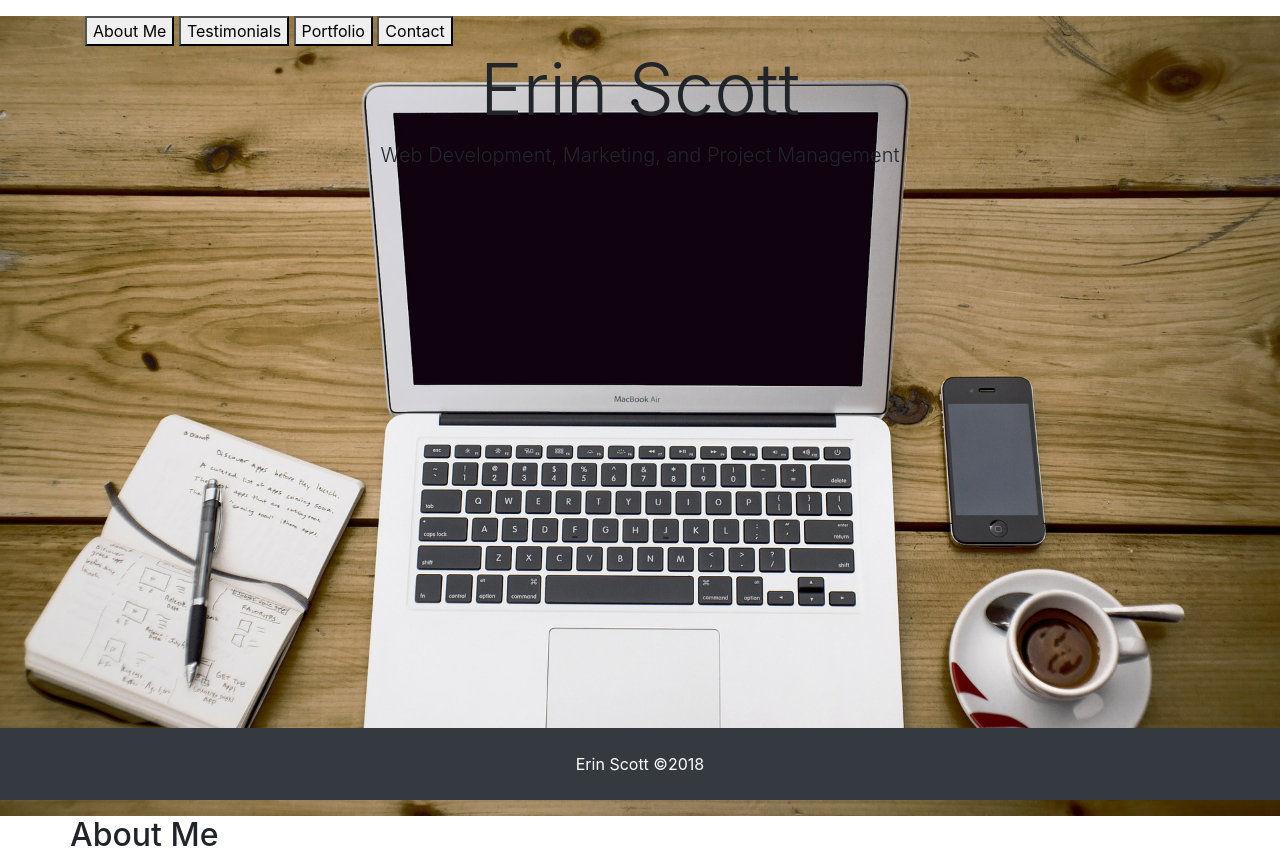
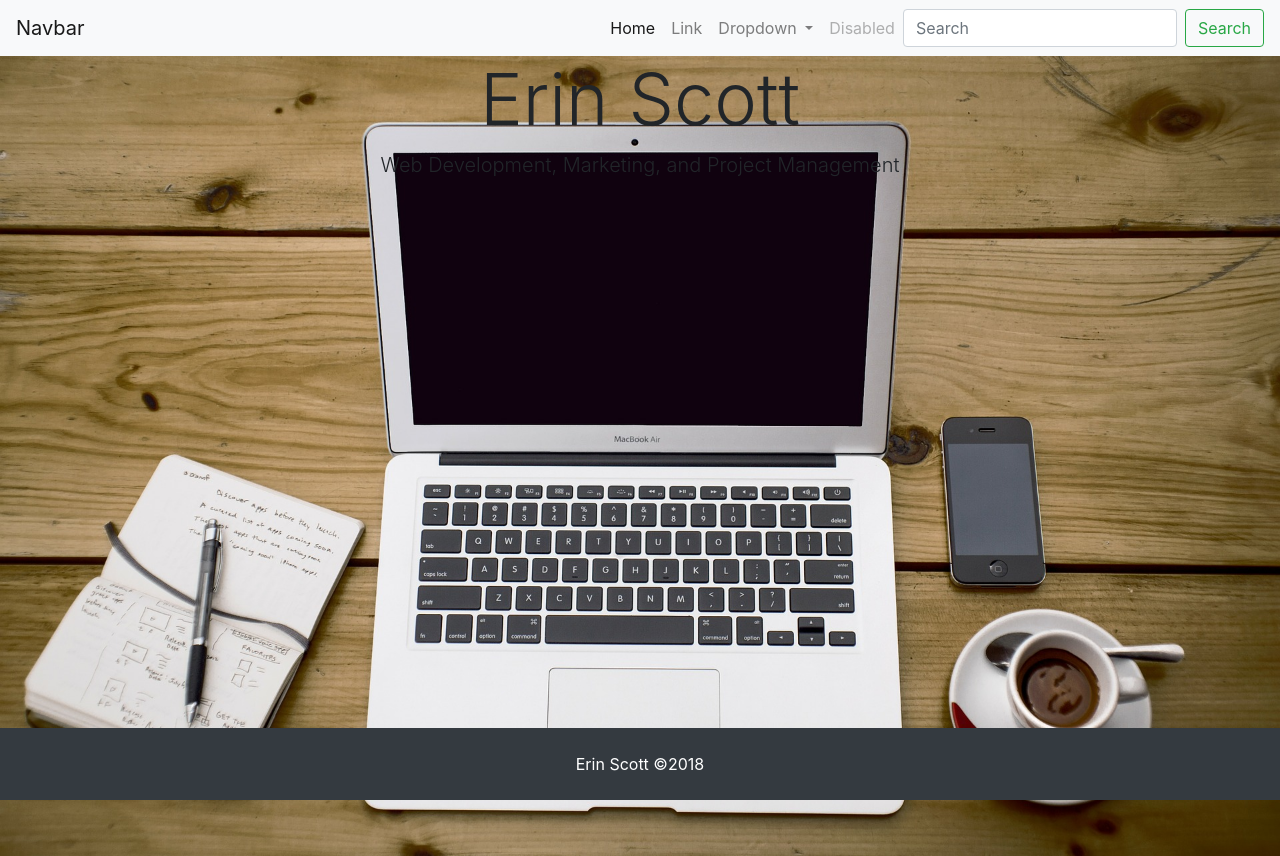
Before and after one commit to erincodes/portfolio-website, a PHP site: page / in a window 1280 px wide. Shown: the top 856 px of the page. Run offline with PHP 8.4, Linux system fonts and the light colour scheme; some libraries are stand-ins or nearby versions.

Commit message:
Added templated nav bar

```diff
--- a/public_html/index.php
+++ b/public_html/index.php
@@ -21,7 +21,40 @@
 	</head>
 	<body>
 		<header>
-			<nav class="navbar">
+			<nav class="navbar navbar-expand-lg navbar-light bg-light">
+				<a class="navbar-brand" href="#">Navbar</a>
+				<button class="navbar-toggler" type="button" data-toggle="collapse" data-target="#navbarSupportedContent" aria-controls="navbarSupportedContent" aria-expanded="false" aria-label="Toggle navigation">
+					<span class="navbar-toggler-icon"></span>
+				</button>
+				<div class="collapse navbar-collapse" id="navbarSupportedContent">
+					<ul class="navbar-nav ml-auto">
+						<li class="nav-item active">
+							<!--sr-only means screenreaders only-->
+							<a class="nav-link" href="#">Home <span class="sr-only">(current)</span></a>
+						</li>
+						<li class="nav-item">
+							<a class="nav-link" href="#">Link</a>
+						</li>
+						<li class="nav-item dropdown">
+							<a class="nav-link dropdown-toggle" href="#" id="navbarDropdown" role="button" data-toggle="dropdown" aria-haspopup="true" aria-expanded="false">
+								Dropdown
+							</a>
+							<div class="dropdown-menu" aria-labelledby="navbarDropdown">
+								<a class="dropdown-item" href="#">Action</a>
+								<a class="dropdown-item" href="#">Another action</a>
+								<div class="dropdown-divider"></div>
+								<a class="dropdown-item" href="#">Something else here</a>
+							</div>
+						</li>
+						<li class="nav-item">
+							<a class="nav-link disabled" href="#">Disabled</a>
+						</li>
+					</ul>
+					<form class="form-inline my-2 my-lg-0">
+						<input class="form-control mr-sm-2" type="search" placeholder="Search" aria-label="Search">
+						<button class="btn btn-outline-success my-2 my-sm-0" type="submit">Search</button>
+					</form>
+				</div>
 			</nav>
 		</header>
 		<section>
@@ -29,10 +62,6 @@
 				<div class="row-fluid">
 					<div class="column">
 						<div class="container">
-							<button>About Me</button>
-							<button>Testimonials</button>
-							<button>Portfolio</button>
-							<button>Contact</button>
 							<h1 class="display-3 text-center">Erin Scott</h1>
 							<p class="lead text-center">Web Development, Marketing, and Project Management</p>
 <!--								<img src="home-office.jpg" alt="Home Office" width="100%">-->
```
